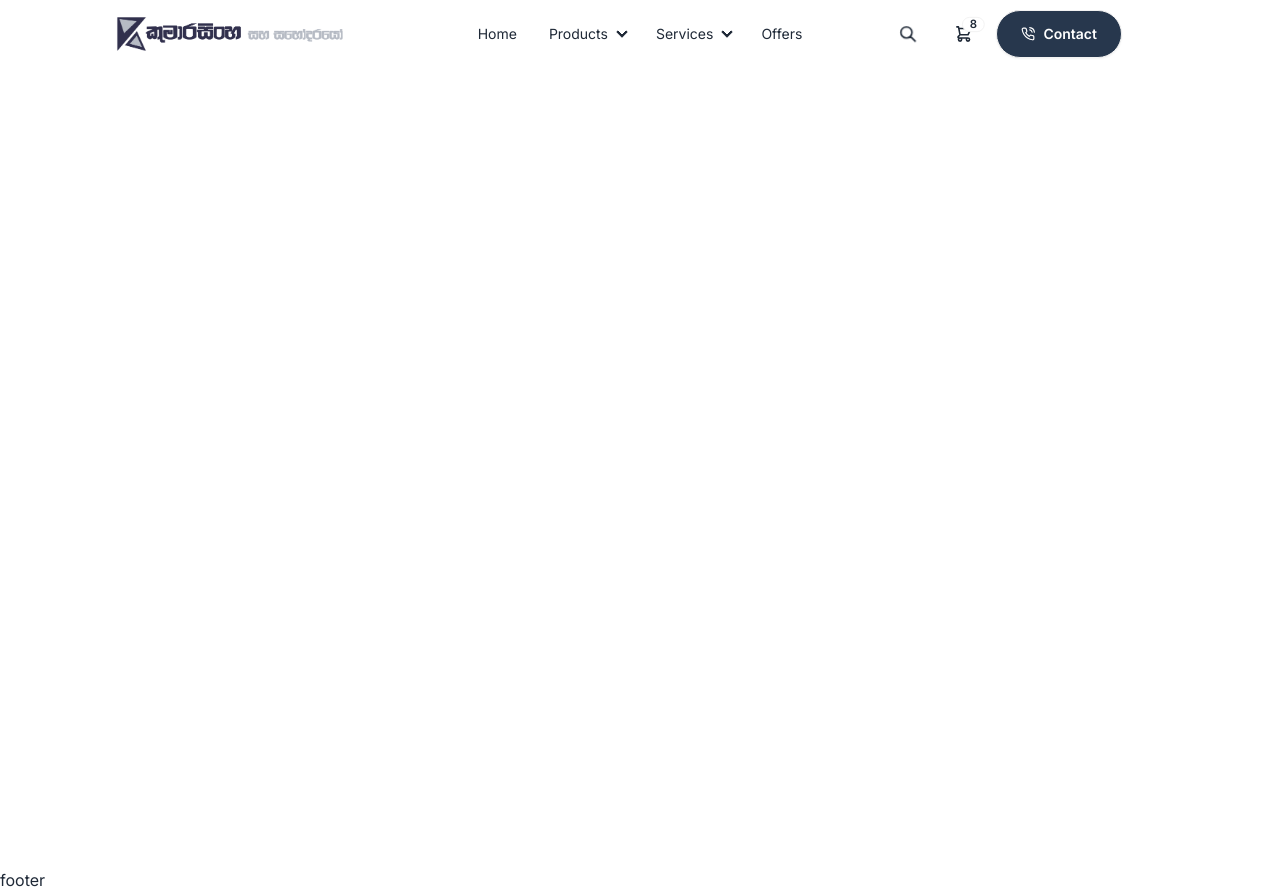
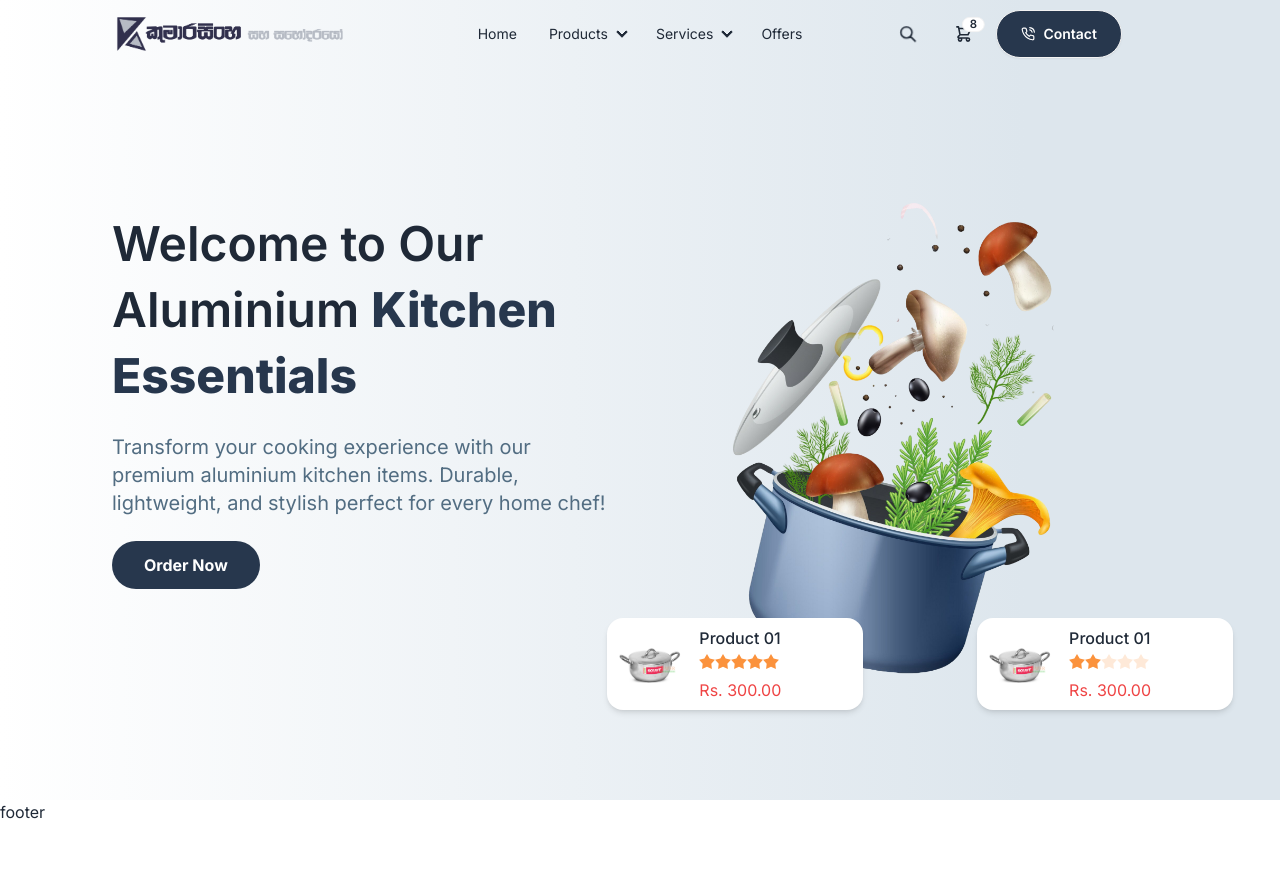
Before and after one commit to ThiharaKumarasinghe/KumarasingheAndBrothers_Website, a React (Vite) app in the folder frontend/: page / in a window 1280 px wide. After the commit the page ends 824 px from the top, so only its background shows below. Built offline with nearby package versions, Linux system fonts and the light colour scheme.

Commit message:
Banner Completed

```diff
--- a/frontend/src/components/Banner.jsx
+++ b/frontend/src/components/Banner.jsx
@@ -1,13 +1,124 @@
 import React from "react";
+import bannerImage from "/homePage/bannerImage.png";
+import item1 from "/homePage/item1.png";
 
 const Banner = () => {
   return (
-    <div className="section-container bg-gradient-to-r from-white from-0% to-lightGrey to-80%">
-      <div>
+    <div className="section-container bg-gradient-to-r from-white from-0% to-lightGrey to-80% min-h-screen flex justify-center items-center">
+      <div className=" flex py-24 flex-col-reverse md:flex-row items-center justify-between gap-8 ">
+        {/* texts */}
+        <div className=" md:w-1/2 space-y-6 px-4">
+          <h2 className=" md:text-5xl text-4xl font-semibold md:leading-snug leading-snug">
+            Welcome to Our Aluminium{" "}
+            <span className=" text-darkGrey font-extrabold">
+              Kitchen Essentials
+            </span>
+          </h2>
+
+          <p className=" text-xl text-grey mt-4 ">
+            Transform your cooking experience with our premium aluminium kitchen
+            items. Durable, lightweight, and stylish perfect for every home
+            chef!
+          </p>
+
+          {/* Button */}
+          <button className=" text-white bg-darkGrey font-bold py-3 px-8 items-center justify-center rounded-full mt-8 hover:scale-105 transition-all">
+            Order Now
+          </button>
+        </div>
+
+        {/* image */}
+        <div className=" md:w-1/2">
+          <img
+            src={bannerImage}
+            alt="Banner Image"
+            className="object-contain w-full h-full "
+          />
 
 
+          {/* Best product with rating */}
+          <div className=" md:flex hidden flex-col md:flex-row items-center justify-around -m-24 gap-5">
+            <div className=" bg-white flex py-2 px-3 rounded-2xl items-center gap-4 shadow-md min-w-64">
+                <div className=" w-16 h-16 rounded-2xl ">
+                <img src={item1} alt="product" className=" w-full h-full object-contain" />
 
+                </div>
 
+              <div>
+                <h5 className=" font-medium mb-1">Product 01</h5>
+                <div className="rating rating-sm">
+                  <input
+                    type="radio"
+                    name="rating-2"
+                    className="mask mask-star-2 bg-orange-400"
+                  />
+                  <input
+                    type="radio"
+                    name="rating-2"
+                    className="mask mask-star-2 bg-orange-400"
+                    defaultChecked
+                  />
+                  <input
+                    type="radio"
+                    name="rating-2"
+                    className="mask mask-star-2 bg-orange-400"
+                  />
+                  <input
+                    type="radio"
+                    name="rating-2"
+                    className="mask mask-star-2 bg-orange-400"
+                  />
+                  <input
+                    type="radio"
+                    name="rating-2"
+                    className="mask mask-star-2 bg-orange-400"
+                  />
+                </div>
+                <p className="text-red-500">Rs. 300.00</p>
+              </div>
+            </div>
+
+            <div className=" bg-white flex py-2 px-3 rounded-2xl items-center gap-4 shadow-md min-w-64">
+                <div className=" w-16 h-16 rounded-2xl ">
+                <img src={item1} alt="product" className=" w-full h-full object-contain" />
+
+                </div>
+
+              <div>
+                <h5 className=" font-medium mb-1">Product 01</h5>
+                <div className="rating rating-sm">
+                  <input
+                    type="radio"
+                    name="rating-2"
+                    className="mask mask-star-2 bg-orange-400"
+                  />
+                  <input
+                    type="radio"
+                    name="rating-2"
+                    className="mask mask-star-2 bg-orange-400"
+                    defaultChecked
+                  />
+                  <input
+                    type="radio"
+                    name="rating-2"
+                    className="mask mask-star-2 bg-orange-400"
+                  />
+                  <input
+                    type="radio"
+                    name="rating-2"
+                    className="mask mask-star-2 bg-orange-400"
+                  />
+                  <input
+                    type="radio"
+                    name="rating-2"
+                    className="mask mask-star-2 bg-orange-400"
+                  />
+                </div>
+                <p className="text-red-500">Rs. 300.00</p>
+              </div>
+            </div>
+          </div>
+        </div>
       </div>
     </div>
   );
--- a/frontend/src/components/Navbar.jsx
+++ b/frontend/src/components/Navbar.jsx
@@ -1,9 +1,27 @@
-import React from "react";
+import React, { useEffect, useState } from "react";
 import logo from "/webLogo_2.png";
 import mobilelogo from "/webLogo.png";
 import { FiPhoneCall } from "react-icons/fi";
 
 const Navbar = () => {
+  const [isSticky, setSticky] = useState(false);
+
+  // haddle scroll function
+  const handleScroll = () => {
+    const offset = window.scrollY;
+    if (offset > 0) {
+      setSticky(true);
+    } else {
+      setSticky(false);
+    }
+  };
+
+  useEffect(() => {
+    window.addEventListener("scroll", handleScroll);
+    return () => {
+      window.addEventListener("scroll", handleScroll);
+    };
+  }, []);
   const navItems = (
     <>
       <li>
@@ -50,8 +68,14 @@ const Navbar = () => {
   );
 
   return (
-    <header className="max-w-screen-2xl container mx-auto ">
-      <div className="navbar xl:px-24">
+    <header className="max-w-screen-2xl container mx-auto fixed top-0 right-0 left-0 transition-all duration-300 ease-in-out z-40 ">
+      <div
+        className={`navbar xl:px-24 ${
+          isSticky
+            ? "shadow-md bg-base-100 transition-all duration-300 ease-in-out"
+            : ""
+        }`}
+      >
         <div className="navbar-start">
           {/* Mobile dropdown button */}
           <div className="dropdown">
@@ -119,7 +143,11 @@ const Navbar = () => {
           </button>
 
           {/* Cart */}
-          <div tabIndex={0} role="button" className="btn btn-ghost btn-circle hidden lg:flex">
+          <div
+            tabIndex={0}
+            role="button"
+            className="btn btn-ghost btn-circle hidden lg:flex"
+          >
             <div className="indicator">
               <svg
                 xmlns="http://www.w3.org/2000/svg"
```
Also changed, not shown: frontend/public/homePage/bannerImage.png (added), frontend/public/homePage/item1.png (added).
